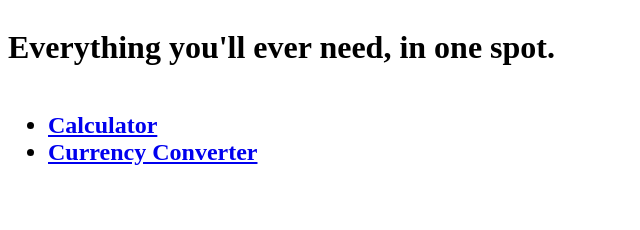
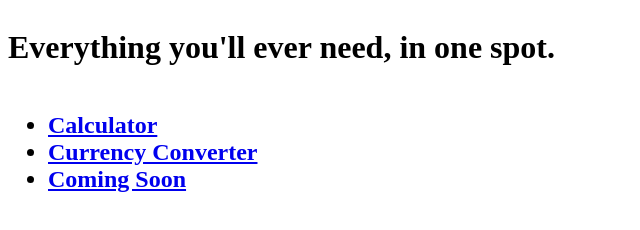
Before and after one commit to awesomesaucr/EverythingUNeed, a plain HTML site: page index.html in a window 1280 px wide. Shown: the whole page, without its empty margins (0-640 px from the left). Drawn offline with Linux system fonts and the light colour scheme.

Commit message:
Update index.html

```diff
--- a/index.html
+++ b/index.html
@@ -7,6 +7,7 @@
     <ul>
     <li><a href="calc.html">Calculator</a></li>
     <li><a href="Currency.html">Currency Converter</a></li>
+    <li><a href="updates.html">Coming Soon</a></li>
 
   </ul>
 </nav>
```
